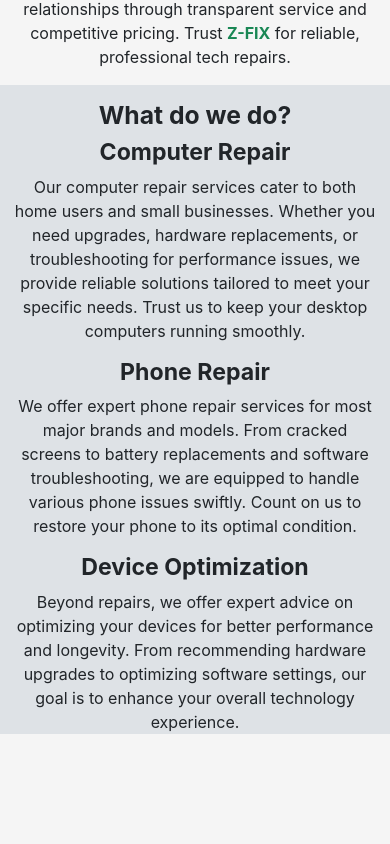
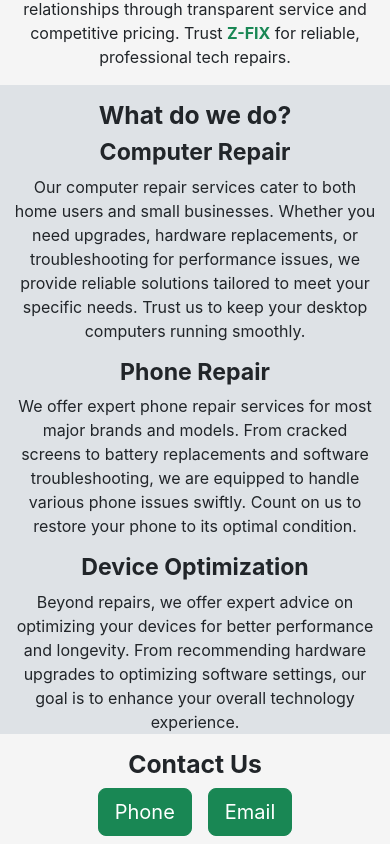
Before and after one commit to lilrebel17/zfix, a React (Create React App) app: page / in a window 390 px wide. Shown: the part 1054-1898 px from the top of the page. Before the commit the page ends 1804 px from the top, so only its background shows below. Built offline with nearby package versions, Linux system fonts and the light colour scheme; the HTML template or start-up script is replaced by a standard one.

Commit message:
Feature: Contact Us Section
- Added Contact Section
- Only two forms of contact, via Email or Phone

```diff
--- a/src/App.tsx
+++ b/src/App.tsx
@@ -2,7 +2,7 @@ import Header from './components/Header';
 import Hero from './components/Hero'
 import AboutUs from './components/AboutUs'
 import Services from './components/Services'
-
+import Contact from './components/Contact'
 function App() {
   return (
     <div className="App">
@@ -10,6 +10,7 @@ function App() {
       <Hero />
       <AboutUs />
       <Services />
+      <Contact />
     </div>
   );
 }
--- /dev/null
+++ b/src/components/Contact.tsx
@@ -0,0 +1,17 @@
+import '../global.css'
+
+const Contact = () => {
+    return (
+        <section className='container-fluid fs-6 text-center pb-2'>
+            <h2><b>Contact Us</b></h2>
+            <a href='tel:8643729283' className='m-2'>
+                <button type='button' className='btn btn-success btn-lg'>Phone</button>
+            </a>
+            <a href='mailto:zfarmer@zfixsc.us' className='m-2'>
+                <button type='button' className='btn btn-success btn-lg'>Email</button>
+            </a>
+        </section>
+    )
+}
+
+export default Contact
```
